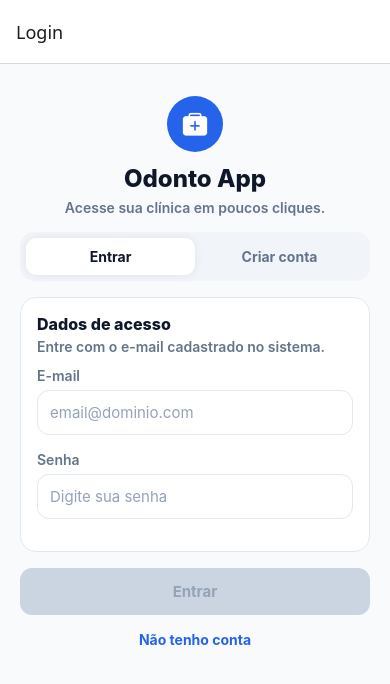
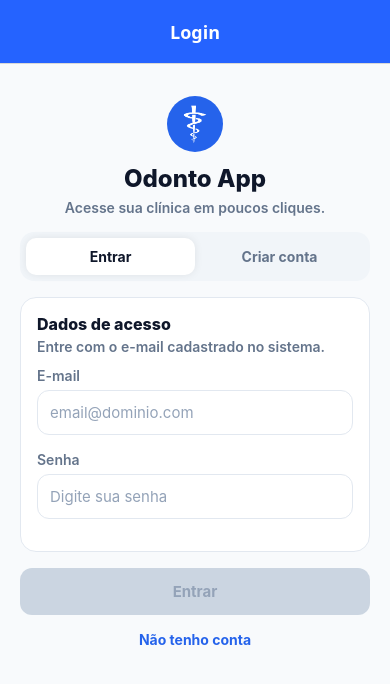
Before and after one commit to oanbifa-del/odonto-app, a React Native app: screen /Login in a window 390 px wide. Shown: the top 684 px of the page. Built offline with nearby package versions, Linux system fonts and the light colour scheme; what react-native-worklets would draw is missing.

Commit message:
Padroniza o cabeçalho e melhora a interface da tela de login

```diff
--- a/src/navigation/RootNavigator.js
+++ b/src/navigation/RootNavigator.js
@@ -27,8 +27,24 @@ const stackHeaderOptions = {
 
 function AuthNavigator() {
   return (
-    <AuthStack.Navigator screenOptions={{ headerShown: true }}>
-      <AuthStack.Screen name="Login" component={LoginScreen} />
+    <AuthStack.Navigator
+      screenOptions={{
+        headerShown: true,
+        headerStyle: {
+          backgroundColor: '#2563FF'
+        },
+        headerTintColor: '#FFFFFF',
+        headerTitleStyle: {
+          fontWeight: 'bold',
+
+        }
+      }}
+    >
+      <AuthStack.Screen
+        name="Login"
+        component={LoginScreen}
+        options={{ title: 'Login', headerTitleAlign: 'center'}}
+      />
     </AuthStack.Navigator>
   );
 }
--- a/src/screens/LoginScreen.js
+++ b/src/screens/LoginScreen.js
@@ -5,6 +5,7 @@ import {
   SafeAreaView,
   StyleSheet,
   Text,
+  Image,
   TouchableOpacity,
   View
 } from 'react-native';
@@ -14,7 +15,7 @@ import FormInput from '../components/FormInput';
 import ActionButton from '../components/ActionButton';
 import KeyboardAwareScrollView from '../components/KeyboardAwareScrollView';
 import { useAuth } from '../context/AuthContext';
-
+import iconeOdonto from '../../assets/images/iconeOdonto.png';
 export default function LoginScreen() {
   const { signIn, signUp } = useAuth();
   const [isRegister, setIsRegister] = useState(false);
@@ -67,7 +68,11 @@ export default function LoginScreen() {
       <KeyboardAwareScrollView contentContainerStyle={styles.content}>
         <View style={styles.hero}>
           <View style={styles.logoCircle}>
-            <Ionicons name="medkit" size={26} color={colors.white} />
+            <Image
+              source={iconeOdonto}
+              style={styles.logoImage}
+              resizeMode="contain"
+            />
           </View>
           <Text style={styles.brand}>Odonto App</Text>
           <Text style={styles.tagline}>
@@ -167,6 +172,12 @@ const styles = StyleSheet.create({
     justifyContent: 'center',
     marginBottom: 12
   },
+
+  logoImage: {
+    width: 38,
+    height: 38
+  },
+
   brand: { fontSize: 24, fontWeight: '800', color: colors.textDark },
   tagline: {
     marginTop: 6,
```
